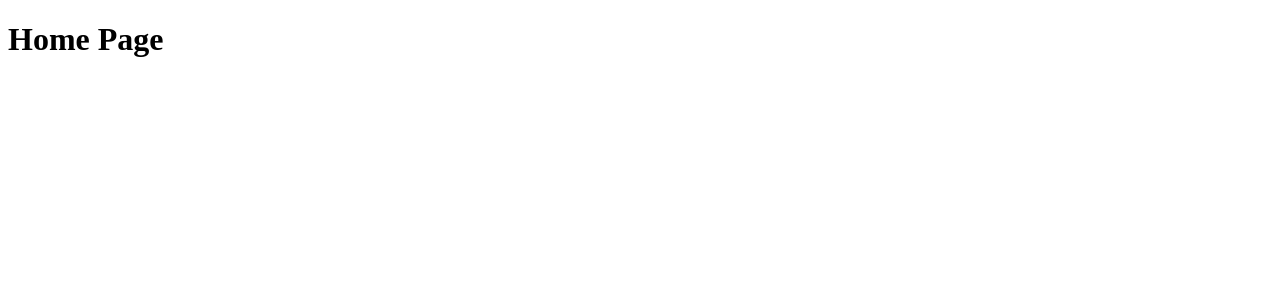
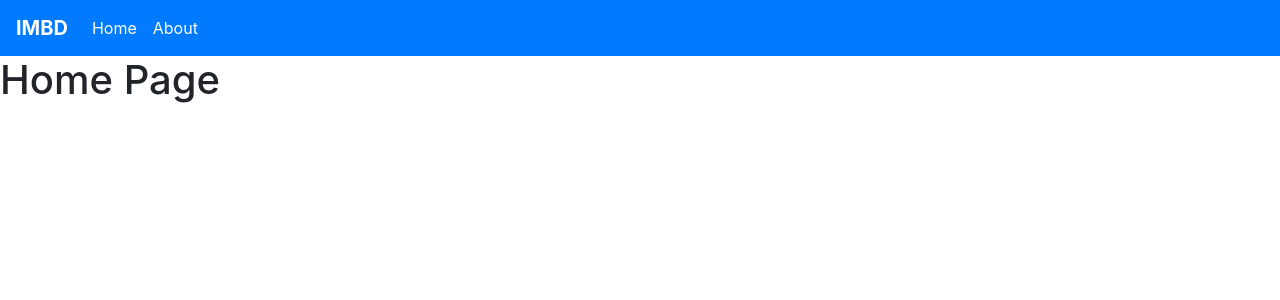
Before and after one commit to gianniskokkosis/django_movie_reviews, a Django app: page / in a window 1280 px wide. Shown: the top 300 px of the page. Run offline with Django 3.2, Linux system fonts and the light colour scheme; some libraries are stand-ins or nearby versions.

Commit message:
Add base.html template
- All the other templates will inherit from base.html in order to avoid repeated HTML code in the templates.

```diff
--- /dev/null
+++ b/movie_reviews/app/templates/app/base.html
@@ -0,0 +1,33 @@
+<!doctype html>
+<html lang="en">
+<head>
+    <meta charset="utf-8">
+    <title>Home</title>
+    <link rel="stylesheet" href="https://stackpath.bootstrapcdn.com/bootstrap/4.5.2/css/bootstrap.min.css" integrity="sha384-JcKb8q3iqJ61gNV9KGb8thSsNjpSL0n8PARn9HuZOnIxN0hoP+VmmDGMN5t9UJ0Z" crossorigin="anonymous">
+    <link rel="stylesheet" href="https://stackpath.bootstrapcdn.com/font-awesome/4.7.0/css/font-awesome.min.css" integrity="sha384-wvfXpqpZZVQGK6TAh5PVlGOfQNHSoD2xbE+QkPxCAFlNEevoEH3Sl0sibVcOQVnN" crossorigin="anonymous">
+</head>
+<body>
+    <nav class="navbar navbar-expand-lg navbar-dark bg-primary">
+        <a class="navbar-brand" href="#">
+            <b>IMBD</b>
+        </a>
+        <button class="navbar-toggler" type="button" data-toggle="collapse" data-target="#navbarNavAltMarkup" aria-controls="navbarNavAltMarkup" aria-expanded="false" aria-label="Toggle navigation">
+            <span class="navbar-toggler-icon"></span>
+        </button>
+        <div class="collapse navbar-collapse" id="navbarNavAltMarkup">
+                <div class="navbar-nav">
+                <a class="nav-link active" href="#">Home <span class="sr-only">(current)</span></a>
+                <a class="nav-link active" href="#">About <span class="sr-only">(current)</span></a>
+            </div>
+        </div>
+    </nav>
+
+    {% block content %}
+
+    {% endblock content %}
+
+    <script src="https://code.jquery.com/jquery-3.5.1.slim.min.js" integrity="sha384-DfXdz2htPH0lsSSs5nCTpuj/zy4C+OGpamoFVy38MVBnE+IbbVYUew+OrCXaRkfj" crossorigin="anonymous"></script>
+    <script src="https://cdn.jsdelivr.net/npm/popper.js@1.16.1/dist/umd/popper.min.js" integrity="sha384-9/reFTGAW83EW2RDu2S0VKaIzap3H66lZH81PoYlFhbGU+6BZp6G7niu735Sk7lN" crossorigin="anonymous"></script>
+    <script src="https://stackpath.bootstrapcdn.com/bootstrap/4.5.2/js/bootstrap.min.js" integrity="sha384-B4gt1jrGC7Jh4AgTPSdUtOBvfO8shuf57BaghqFfPlYxofvL8/KUEfYiJOMMV+rV" crossorigin="anonymous"></script>
+</body>
+</html>
--- a/movie_reviews/app/templates/app/home.html
+++ b/movie_reviews/app/templates/app/home.html
@@ -1,10 +1,4 @@
-<!doctype html>
-<html lang="en">
-<head>
-  <meta charset="utf-8">
-  <title>Home</title>
-</head>
-<body>
-  <h1>Home Page</h1>
-</body>
-</html>
+{% extends 'app/base.html' %}
+{% block content %}
+    <h1>Home Page</h1>
+{% endblock content %}
```
